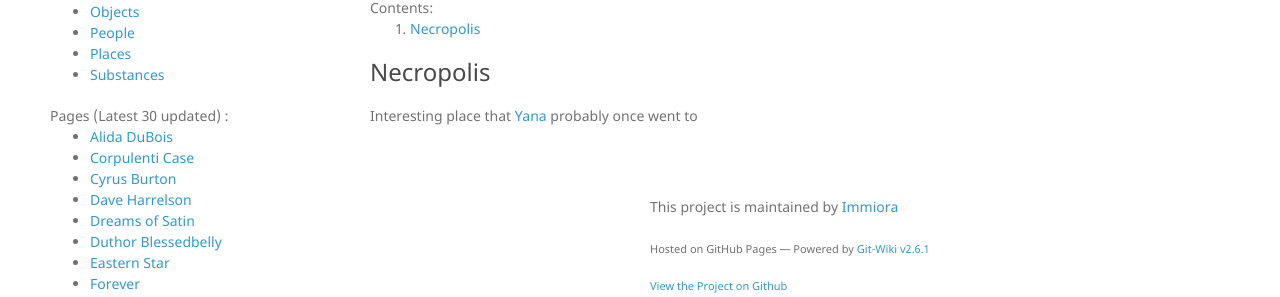
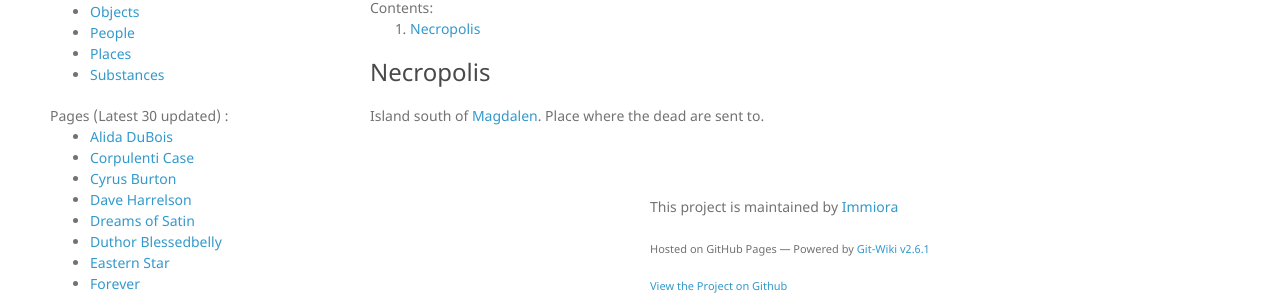
Before and after one commit to Immiora/the-narrow, a Jekyll site: the page built from wiki/places/Necropolis.md, in a window 1280 px wide. Shown: the part 142-439 px from the top of the page. Built offline with Jekyll 4.4.1, drawn with Linux system fonts in a browser that asks for light colours; nearby versions of some CDN libraries.

Commit message:
Update Necropolis.md

```diff
--- a/wiki/places/Necropolis.md
+++ b/wiki/places/Necropolis.md
@@ -5,4 +5,4 @@ categories: places
 
 ### Necropolis
 
-Interesting place that [Yana](Yana) probably once went to
+Island south of [Magdalen](Magdalen). Place where the dead are sent to.
```
